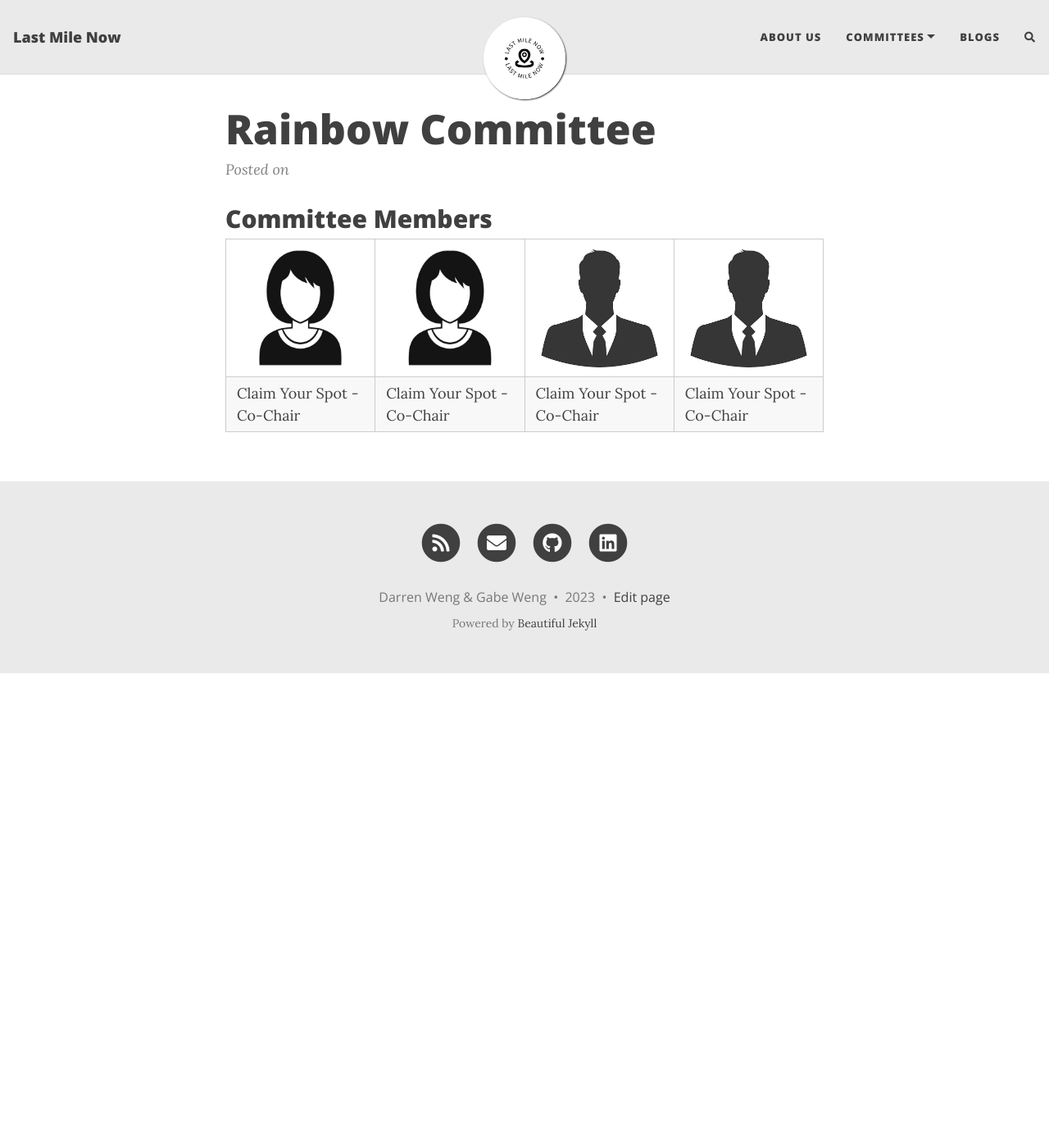
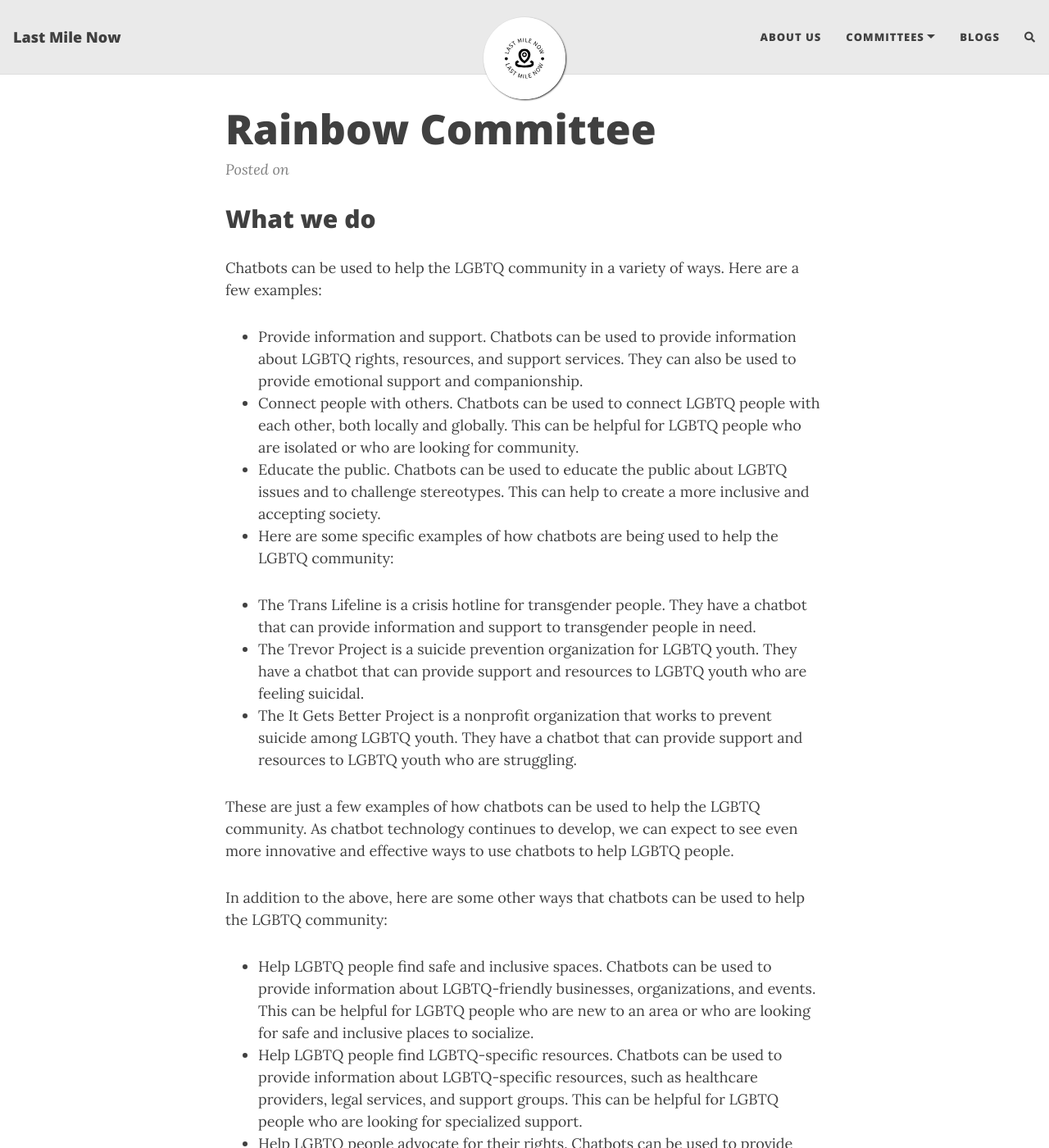
Before and after one commit to LastMileNow/lastmilenow.github.io, a Jekyll site: the page built from lgbtq.md, in a window 1280 px wide and 1400 px high. Shown: the whole window at 82% size. Built offline with Jekyll 4.4.1, drawn with Linux system fonts in a browser that asks for light colours; nearby versions of some CDN libraries; comment, search, counter and statistics services are not loaded; some of the changed text lies outside the part shown.

Commit message:
rainbow committee

```diff
--- a/lgbtq.md
+++ b/lgbtq.md
@@ -4,9 +4,32 @@ title: Rainbow Committee
 subtitle:
 share-img:
 ---
+## What we do
+
+Chatbots can be used to help the LGBTQ community in a variety of ways. Here are a few examples:
+
+- Provide information and support. Chatbots can be used to provide information about LGBTQ rights, resources, and support services. They can also be used to provide emotional support and companionship.
+- Connect people with others. Chatbots can be used to connect LGBTQ people with each other, both locally and globally. This can be helpful for LGBTQ people who are isolated or who are looking for community.
+- Educate the public. Chatbots can be used to educate the public about LGBTQ issues and to challenge stereotypes. This can help to create a more inclusive and accepting society.
+-
+Here are some specific examples of how chatbots are being used to help the LGBTQ community:
+
+- The Trans Lifeline is a crisis hotline for transgender people. They have a chatbot that can provide information and support to transgender people in need.
+- The Trevor Project is a suicide prevention organization for LGBTQ youth. They have a chatbot that can provide support and resources to LGBTQ youth who are feeling suicidal.
+- The It Gets Better Project is a nonprofit organization that works to prevent suicide among LGBTQ youth. They have a chatbot that can provide support and resources to LGBTQ youth who are struggling.
+
+These are just a few examples of how chatbots can be used to help the LGBTQ community. As chatbot technology continues to develop, we can expect to see even more innovative and effective ways to use chatbots to help LGBTQ people.
+
+In addition to the above, here are some other ways that chatbots can be used to help the LGBTQ community:
+
+- Help LGBTQ people find safe and inclusive spaces. Chatbots can be used to provide information about LGBTQ-friendly businesses, organizations, and events. This can be helpful for LGBTQ people who are new to an area or who are looking for safe and inclusive places to socialize.
+- Help LGBTQ people find LGBTQ-specific resources. Chatbots can be used to provide information about LGBTQ-specific resources, such as healthcare providers, legal services, and support groups. This can be helpful for LGBTQ people who are looking for specialized support.
+- Help LGBTQ people advocate for their rights. Chatbots can be used to provide information about LGBTQ rights and how to advocate for them. This can be helpful for LGBTQ people who want to get involved in activism.
+-
+Chatbots have the potential to be a valuable tool for the LGBTQ community. By providing information, support, and resources, chatbots can help LGBTQ people to live happier and healthier lives.
 
 ## Committee Members
 
 | --- | --- | --- | --- |
-|<img src="https://raw.githubusercontent.com/LastMileNow/lastmilenow.github.io/main/assets/img/female_headshot.jpg" alt="" width=250 /> | <img src="https://raw.githubusercontent.com/LastMileNow/lastmilenow.github.io/main/assets/img/female_headshot.jpg" alt="" width=250 /> | <img src="https://raw.githubusercontent.com/LastMileNow/lastmilenow.github.io/main/assets/img/male_headshot.jpg" alt="" width=250 /> | <img src="https://raw.githubusercontent.com/LastMileNow/lastmilenow.github.io/main/assets/img/male_headshot.jpg" alt="Jade" width=250 />  |
-| Claim Your Spot - Co-Chair | Claim Your Spot - Co-Chair |Claim Your Spot - Co-Chair |Claim Your Spot - Co-Chair |
+|<img src="https://raw.githubusercontent.com/LastMileNow/lastmilenow.github.io/main/assets/img/gabeweng.jpg" alt="" width=250 /> | <img src="https://raw.githubusercontent.com/LastMileNow/lastmilenow.github.io/main/assets/img/female_headshot.jpg" alt="" width=250 /> | <img src="https://raw.githubusercontent.com/LastMileNow/lastmilenow.github.io/main/assets/img/male_headshot.jpg" alt="" width=250 /> | <img src="https://raw.githubusercontent.com/LastMileNow/lastmilenow.github.io/main/assets/img/male_headshot.jpg" alt="Jade" width=250 />  |
+| [Gabriel Weng](https://www.gabrielweng.com) - Co-Chair | Claim Your Spot - Co-Chair |Claim Your Spot - Co-Chair |Claim Your Spot - Co-Chair |
```
